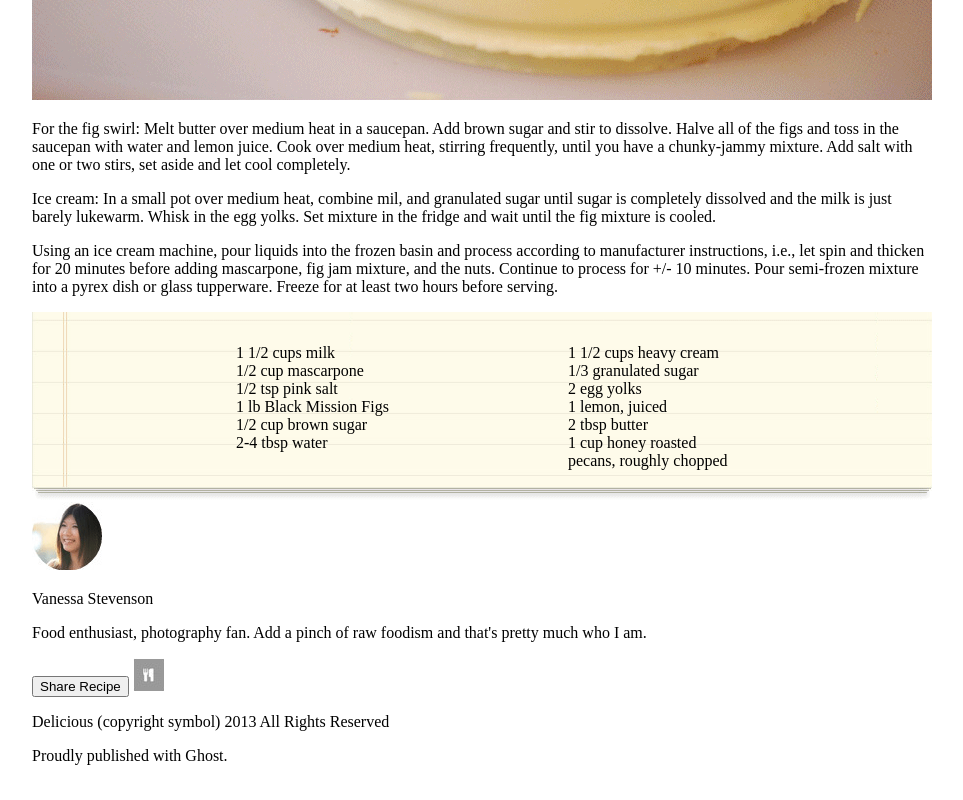
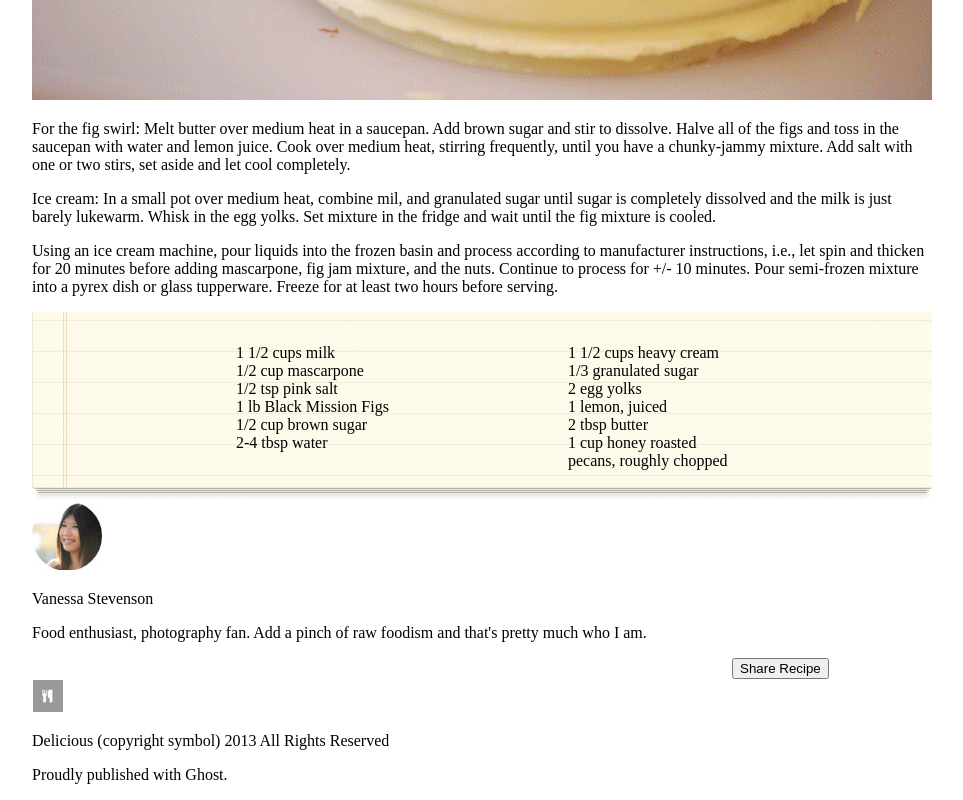
Before and after one commit to abrielcleaver/LAB-10--chocolate-pizza, a website: page index.html in a window 1280 px wide. Shown: the part 707-1507 px from the top of the page, without its empty margins (158-1121 px from the left). Drawn offline with Linux system fonts and the light colour scheme.

Commit message:
moved share recipe button

```diff
--- a/styles/style.css
+++ b/styles/style.css
@@ -71,3 +71,13 @@
 .container-side {
     width: 10rem;
 }
+
+
+
+
+
+
+button {
+    display: flex;
+    margin-left: 700px;
+}
```
